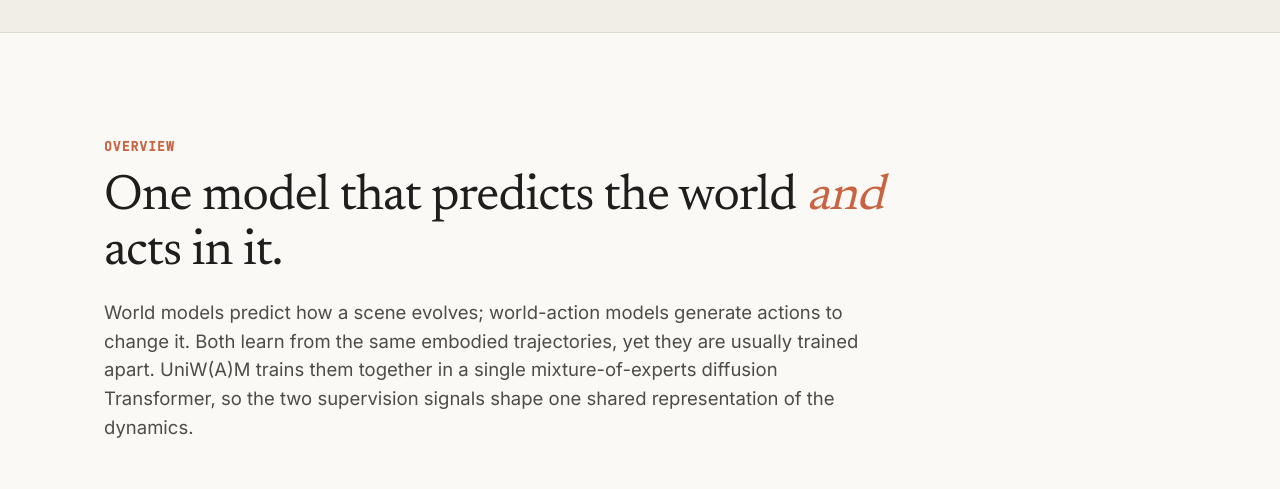
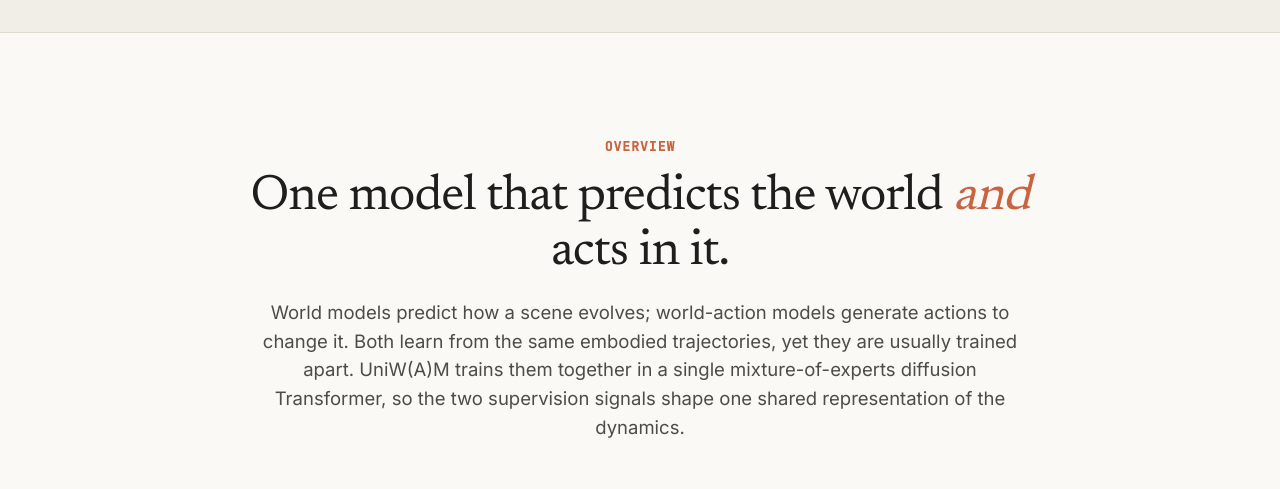
Before and after one commit to xumanba/UniW-A-M, a plain HTML site: page index.html in a window 1280 px wide. Shown: the part 2160-2649 px from the top of the page. Drawn offline with Linux system fonts and the light colour scheme.

Commit message:
Center section headings
Co-Authored-By: Claude Opus 5.5 <noreply@anthropic.com>

```diff
--- a/assets/css/theme-claude.css
+++ b/assets/css/theme-claude.css
@@ -21,7 +21,7 @@
   --btn-bg: #fffefa; --btn-bg-hover: #f3f1ea; --btn-text: #1f1e1d; --btn-border: #d6d2c4;
 
   --head-weight: 500; --sub-weight: 400; --h2-size: 50px; --h3-weight: 500; --head-tracking: -0.02em;
-  --head-align: left; --head-max: 780px; --head-margin-x: 0; --hl-style: italic;
+  --head-align: center; --head-max: 780px; --head-margin-x: auto; --hl-style: italic;
   --eyebrow: #c96442; --eyebrow-tracking: .08em; --eyebrow-case: uppercase; --cap-align: left;
 
   --stats-bg: #f0eee6; --stats-border: #dedbd0; --stat-align: left; --stat-num: #1f1e1d; --stat-unit: #c96442;
```
